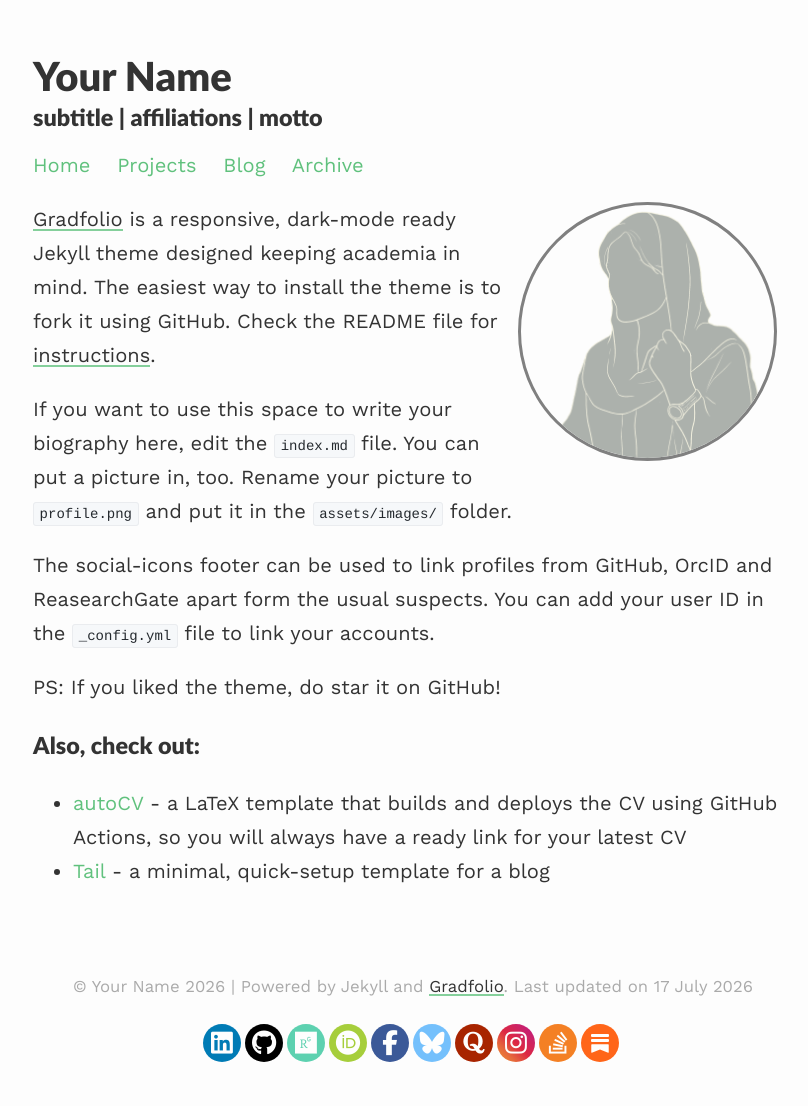
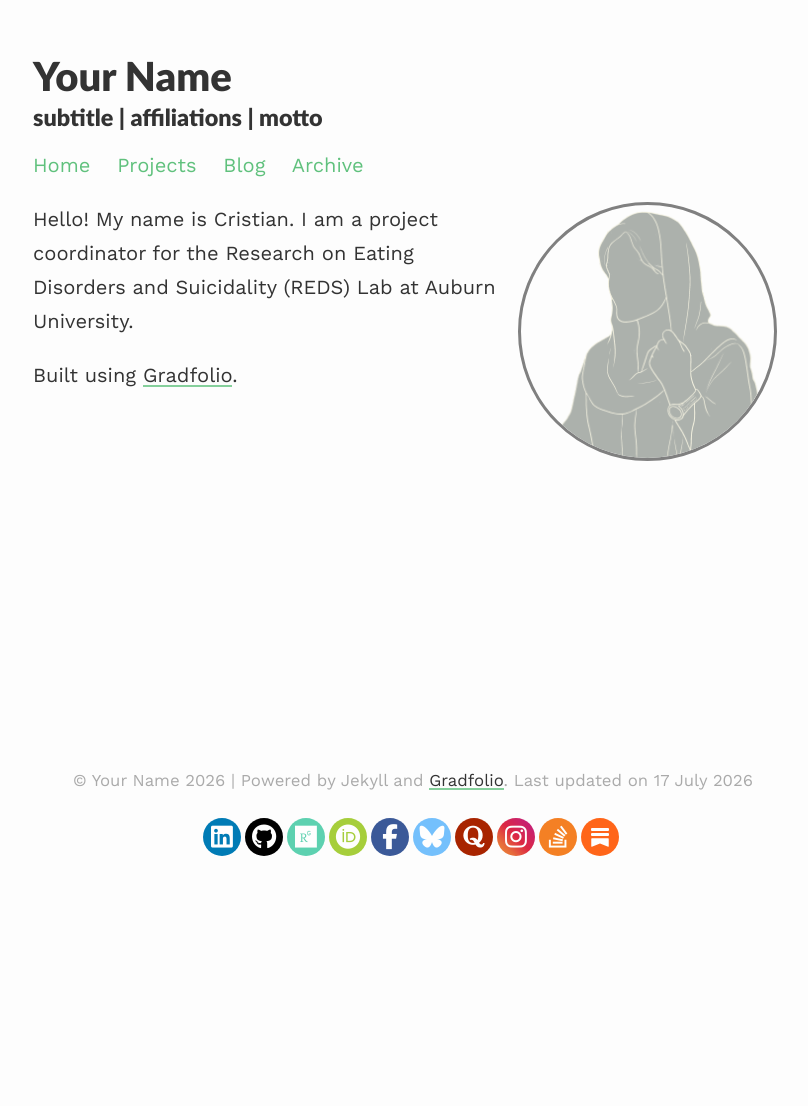
Before and after one commit to cmcurran410/cmcurran410.github.io, a Jekyll site: the page built from index.md, in a window 1280 px wide. Shown: the whole page, without its empty margins (227-1035 px from the left). Built offline with Jekyll 4.4.1, drawn with Linux system fonts in a browser that asks for light colours; after the commit the page ends 900 px from its top, so only the background shows below that.

```diff
--- a/index.md
+++ b/index.md
@@ -7,15 +7,8 @@
 published: true
 ---
 
-[Gradfolio](https://github.com/jitinnair1/gradfolio){:target="_blank"} is a responsive, dark-mode ready Jekyll theme designed keeping academia in mind. The easiest way to install the theme is to fork it using GitHub. Check the README file for [instructions](https://github.com/jitinnair1/gradfolio#installation){:target="_blank"}.
 
-If you want to use this space to write your biography here, edit the `index.md` file. You can put a picture in, too. Rename your picture to `profile.png` and put it in the `assets/images/` folder.
+Hello!
+My name is Cristian. I am a project coordinator for the Research on Eating Disorders and Suicidality (REDS) Lab at Auburn University.
 
-The social-icons footer can be used to link profiles from GitHub, OrcID and ReasearchGate apart form the usual suspects. You can add your user ID in the `_config.yml` file to link your accounts.
-
-PS: If you liked the theme, do star it on GitHub!
-
-### Also, check out:
-
-- [autoCV](https://github.com/jitinnair1/autocv) - a LaTeX template that builds and deploys the CV using GitHub Actions, so you will always have a ready link for your latest CV
-- [Tail](https://github.com/jitinnair1/tail) - a minimal, quick-setup template for a blog
+Built using [Gradfolio](https://github.com/jitinnair1/gradfolio){:target="_blank"}.
```
Also changed, not shown: assets/favicon/Cmc.png (added), assets/favicon/IMG_2981_edited.jpg (added), assets/favicon/Untitled.png (added), assets/favicon/android-chrome-192x192.png (added), assets/favicon/android-chrome-512x512.png (added), assets/favicon/apple-touch-icon.png, assets/favicon/favicon-16x16.png (added), assets/favicon/favicon-32x32.png (added), assets/favicon/favicon.ico, assets/favicon/site.webmanifest, 1 other file.
